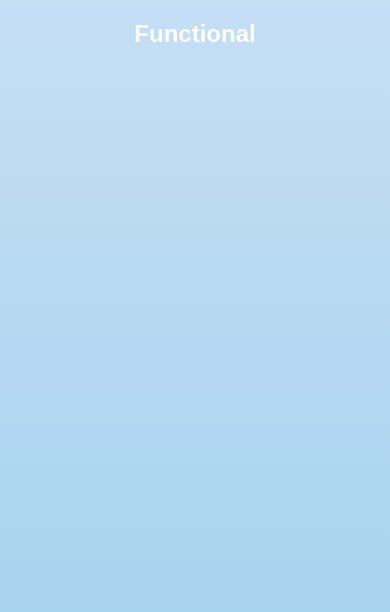
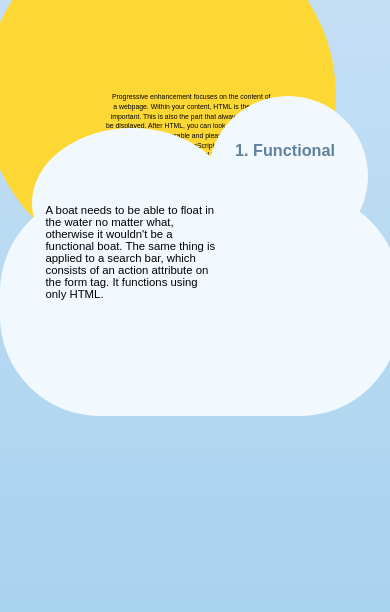
Before and after one commit to jornveltrop/Browser-tech-team1, a plain HTML site: page index.html in a window 390 px wide. Shown: the top 612 px of the page. Drawn offline with Linux system fonts and the light colour scheme.

Commit message:
added the text

```diff
--- a/index.html
+++ b/index.html
@@ -1,29 +1,64 @@
 <!DOCTYPE html>
 <html>
+
 <head>
     <meta name="viewport" content="width=device-width, initial-scale=1.0">
     <link rel="stylesheet" href="style.css">
 </head>
+
 <body>
+    <div id="sun">
+        <article>
+            <span class="right-clip"></span>
+            <span class="left-clip"></span>
+            <h1>Progressive Enhancement</h1>
+            <p>Progressive enhancement focuses on the content of a webpage. Within your content, HTML is the most
+                important. This is also the part that always needs to be displayed.
+                After HTML, you can look for add-ons to make the page more usable and pleasurable. You can do this with
+                CSS
+                and JavaScript.
+
+                Progressive enhancement can be divided into 4 steps:</p>
+        </article>
+    </div>
     <ul>
         <li>
-            <h2>Functional</h2>
-            <p></p>
+            <div class="cloud">
+                <h2> 1. Functional</h2>
+                <p>A boat needs to be able to float in the water no matter what, otherwise it wouldn't be a functional
+                    boat.
+                    The same thing is applied to a search bar, which consists of an action attribute on the form tag. It
+                    functions using only HTML.</p>
+            </div>
             <img src="boot1.svg">
         </li>
         <li>
-            <h2>Reliable</h2>
-            <p></p>
+            <div class="cloud">
+                <h2>2. Reliable</h2>
+                <p>People recognize/are familiar with search bars just like they are with boats. They know when they see
+                    a
+                    magnifying glass with a field to type in that it's a search bar. </p>
+            </div>
             <img src="boot2.svg">
         </li>
         <li>
-            <h2>Usable</h2>
-            <p></p>
+            <div class="cloud">
+                <h2>3. Usable</h2>
+                <p>With the use of javascript you can make the experience more user-friendly by having a placeholder to
+                    let
+                    the user know what kind of input they can give.</p>
+            </div>
             <img src="boot3.svg">
         </li>
         <li>
-            <h2>Pleasurable</h2>
-            <p></p>
+            <div class="cloud">
+                <h2>4. Pleasurable</h2>
+                <p>A fancy yacht is more enjoyable than just a tiny wooden boat. By adding suggestions for the user
+                    while
+                    their typing, autocompleting their search input and some confetti shower a person will enjoy it more
+                    than when you give no feedback at all.
+                </p>
+            </div>
             <img src="boot4.svg">
         </li>
     </ul>
@@ -34,4 +69,5 @@
 
     <script src="script.js"></script>
 </body>
+
 </html>
--- a/style.css
+++ b/style.css
@@ -16,6 +16,53 @@ body {
     background: rgb(197, 223, 245);
 }
 
+#sun {
+    position: absolute;
+    z-index: 1;
+    top: -5em;
+    left: -1em;
+}
+
+#sun article {
+    height: 22em;
+    width: 22em;
+    max-width: 100%;
+    border-radius: 50%;
+    display: inline-block;
+    background: #fdd835;
+    text-align: center;
+    overflow: hidden;
+  }
+
+  #sun p {
+    margin: 0;
+    font-size: calc(.5vw + .4vh + .4vmin);
+    width: 20em;
+    line-height: 1.4;
+    position: relative;
+    top: 30%;
+    left: 51%;
+    transform: translate(-50%,-50%);
+  }
+  #sun .left-clip {
+    float:left;
+    width: 50%;
+    height: 100%;
+    background: #fdd835;
+    shape-outside: polygon(0% 0%, 100% 0%, 75% 1.5%, 50% 7%, 30% 14.5%, 10% 28%, 0% 50%, 0% 100%, 100% 100%, 58% 95%, 30% 85.5%, 10% 72%, 0% 50%);
+    clip-path: polygon(0% 0%, 100% 0%, 75% 1.5%, 50% 7%, 30% 14.5%, 10% 28%, 0% 50%, 0% 100%, 100% 100%, 58% 95%, 30% 85.5%, 10% 72%, 0% 50%);
+    opacity: 0; /* set to 1 to see the shape */
+  }
+  #sun .right-clip {
+    float:right;
+    width: 50%;
+    height: 100%;
+    background: #fdd835;
+    shape-outside: polygon(0% 0%, 100% 0%, 100% 100%, 0 100%, 66% 83.5%, 100% 50%, 66% 16.5%, 0% 0%);
+    clip-path: polygon(0% 0%, 100% 0%, 100% 100%, 0 100%, 66% 83.5%, 100% 50%, 66% 16.5%, 0% 0%);
+    opacity: 0; /* set to 1 to see the shape */
+  }
+
 ul {
     display: flex;
     padding: 0;
@@ -26,6 +73,7 @@ ul {
     height: 100vh;
     scroll-snap-type: x mandatory;
 }
+
 
 li {
     min-width: 100vw;
@@ -39,6 +87,67 @@ li {
     background-repeat: no-repeat;
     scroll-snap-align: center;
 }
+
+.cloud {
+	width: 37.5em;
+
+	background: #f2f9fe;
+
+	border-radius: 100px;
+
+	position: relative;
+	margin: 10em auto 5em;
+    z-index: 5;
+}
+
+.cloud:after, .cloud:before {
+	content: '';
+	position: absolute;
+
+	background: #f2f9fe;
+	z-index: -1;
+}
+
+.cloud:after {
+    width: 12.5em;
+    height: 9.375em;
+
+    top: -100px;
+    left: 50px;
+
+    border-radius: 50%;
+}
+
+.cloud:before {
+    width: 22.5em;
+    height: 12.5em;
+
+    top: -146px;
+    right: 50px;
+
+    border-radius: 200%;
+}
+
+h2 {
+    color: rgb(96, 129, 158);
+    position: relative;
+    text-align: right;
+    top: -4em;
+    left: -7em;
+
+    font-size: calc(1vw + 1vh + 1vmin);
+}
+
+p {
+    position: relative;
+    left: 4em;
+    top: -3em;
+
+    font-size: calc(.7vw + .7vh + .7vmin);
+    color: black;
+    width: 30vw;
+}
+
 
 
 li img {
@@ -62,7 +171,6 @@ li:nth-of-type(2) img {
 li:nth-of-type(3) img {
     animation-delay: -.3s;
 }
-
 
 li:nth-of-type(4) img {
     animation-delay: -.6s;
@@ -101,6 +209,40 @@ div img:nth-of-type(2) {
     li img {
         bottom: 2vh;
     }
+
+    .cloud {
+        width: 25em;
+        height: 14em;
+
+        background: #f2f9fe;
+
+        border-radius: 100px;
+
+        position: relative;
+        margin: 12em auto 6em;
+        z-index: 5;
+    }
+
+    .cloud:after {
+        top: -4em;
+        left: 2em;
+    }
+
+    .cloud:before {
+        width: 10em;
+        height: 10em;
+
+        top: -6em;
+        right: 2em;
+    }
+
+    h2 {
+        left: -4em;
+    }
+
+    p {
+        width: 45vw;
+    }
 }
 
 @media (max-width:500px) {
```
Also changed, not shown: sun.png (added).
